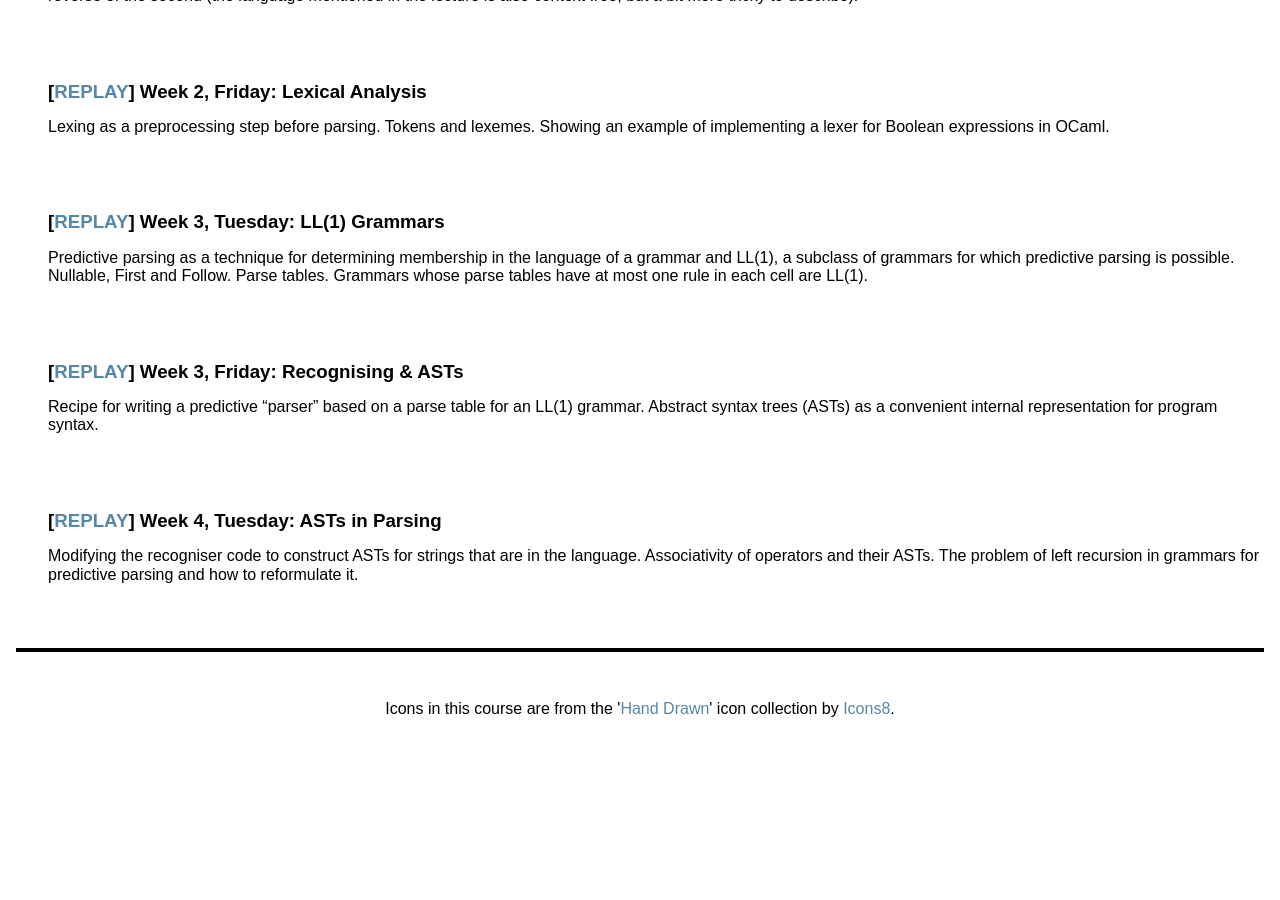
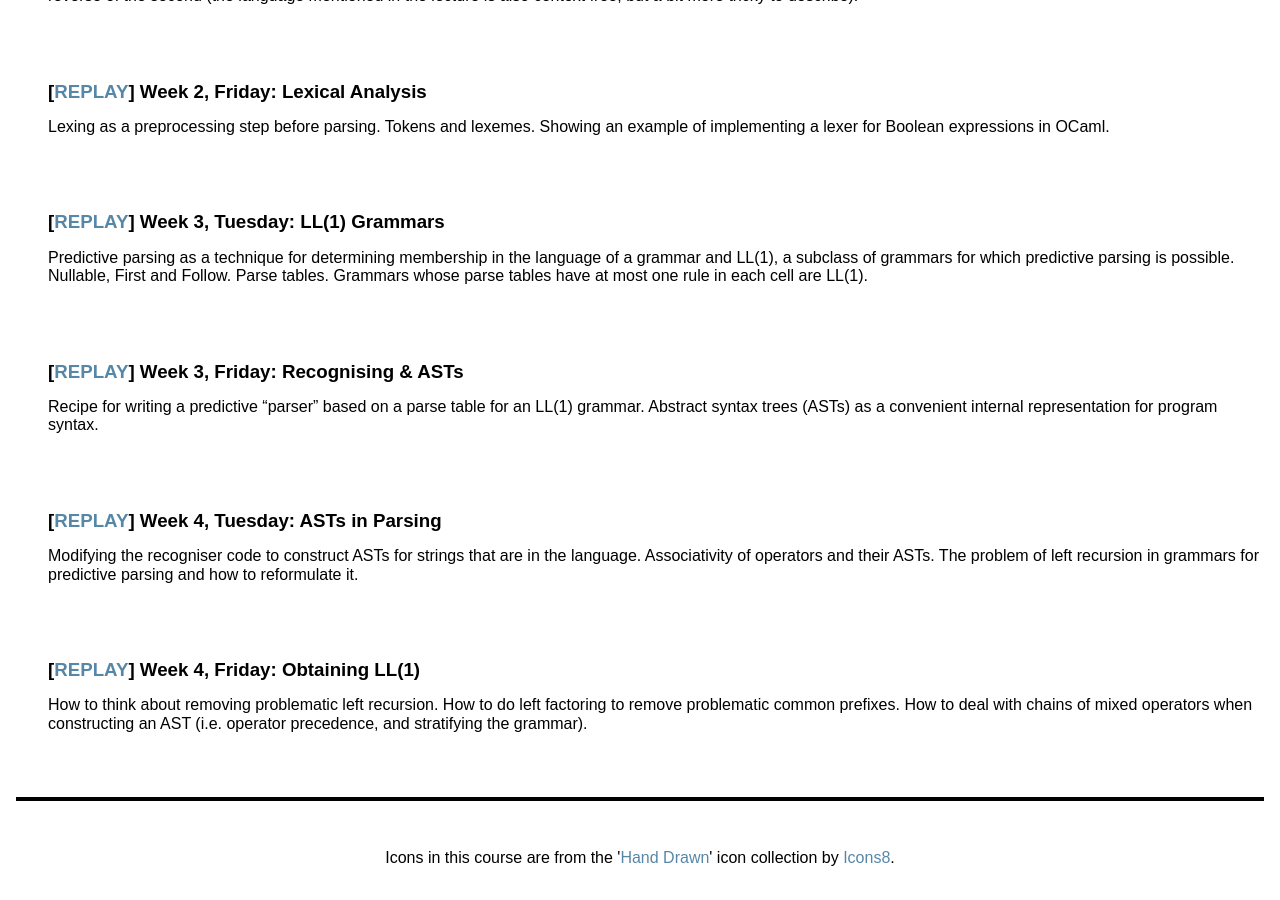
Before and after one commit to uob-coms20007/webpages, a Jekyll site: the page built from schedule.md, in a window 1280 px wide and 900 px high, scrolled down 1330 px. Built offline with Jekyll 4.4.1, drawn with Linux system fonts in a browser that asks for light colours; nearby versions of some CDN libraries; before the commit the page ends 2080 px from its top, so only the background shows below that.

Commit message:
lecture 8

```diff
--- a/_data/lectures.yml
+++ b/_data/lectures.yml
@@ -31,6 +31,10 @@
 - title: ASTs in Parsing
   description: Modifying the recogniser code to construct ASTs for strings that are in the language.  Associativity of operators and their ASTs.  The problem of left recursion in grammars for predictive parsing and how to reformulate it.
   replay: https://mediasite.bris.ac.uk/Mediasite/Play/a4ff2f2e4d7d4e3aa887b5498a9fe2121d
+
+- title: Obtaining LL(1)
+  description: How to think about removing problematic left recursion.  How to do left factoring to remove problematic common prefixes.  How to deal with chains of mixed operators when constructing an AST (i.e. operator precedence, and stratifying the grammar).
+  replay: https://mediasite.bris.ac.uk/Mediasite/Play/136081e42dd045e192becd8723f5300f1d
 
 # - title: Introduction
 #   description: Introduction to the themes of the unit and how the unit runs.  Strings, concrete syntax and a preview of context-free string grammars.
```
